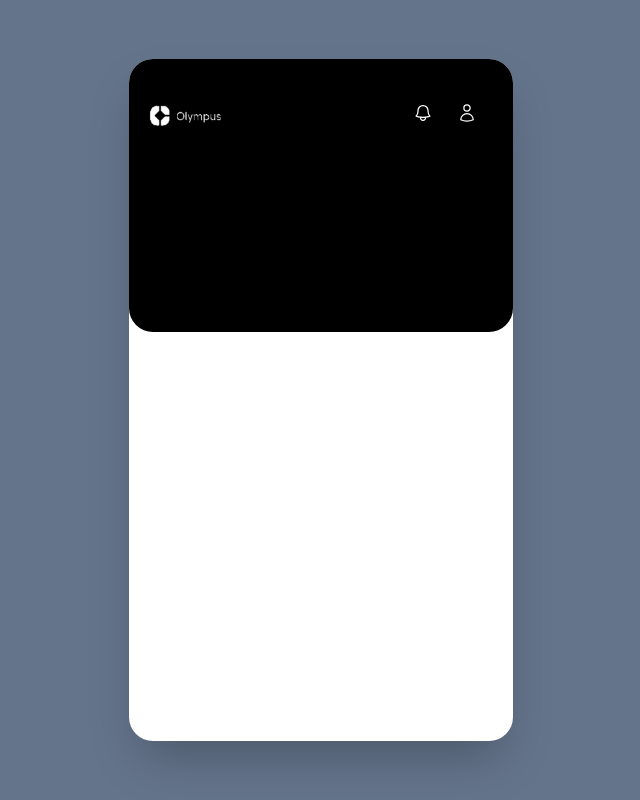
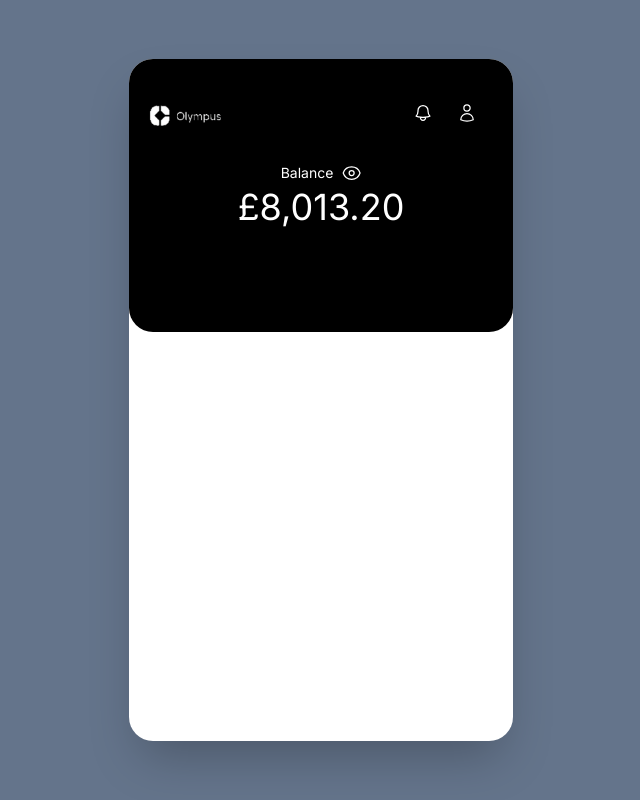
Before and after one commit to LaraSouzx/DesafioFrontEnd, a React (Create React App) app: page / in a window 1280 px wide. Shown: the whole page, without its empty margins (319-959 px from the left). Built offline with nearby package versions, Linux system fonts and the light colour scheme.

Commit message:
add: balance

```diff
--- a/public/index.html
+++ b/public/index.html
@@ -24,7 +24,10 @@
       work correctly both with client-side routing and a non-root public URL.
       Learn how to configure a non-root public URL by running `npm run build`.
     -->
-    <title>React App</title>
+      <link rel="preconnect" href="https://fonts.googleapis.com">
+<link rel="preconnect" href="https://fonts.gstatic.com" crossorigin>
+<link href="https://fonts.googleapis.com/css2?family=Inter:wght@400;600;700&display=swap" rel="stylesheet">
+    <title>Desafio FrontEnd</title>
   </head>
   <body>
     <noscript>You need to enable JavaScript to run this app.</noscript>
--- /dev/null
+++ b/src/components/header/balance.jsx
@@ -0,0 +1,48 @@
+import React, { useState } from "react";
+
+const Balance = ({ className, valor = 0 }) => {
+  const [estaVisivel, setEstaVisivel] = useState(true);
+
+  const alternarVisibilidade = () => {
+    setEstaVisivel(!estaVisivel);
+  };
+
+
+  const valorFormatado = valor.toLocaleString('en-GB', {
+    style: 'currency',
+    currency: 'GBP',
+  });
+
+  return (
+        <div className={`flex flex-col items-center space-y-1 ${className || ""}`}>
+
+
+      <div className="flex items-center space-x-2">
+        <span className="text-white text-sm">
+          Balance
+        </span>
+        <button onClick={alternarVisibilidade} aria-label="Ocultar ou mostrar saldo">
+          {estaVisivel ? (
+            // Olho Aberto
+            <svg xmlns="http://www.w3.org/2000/svg" fill="none" viewBox="0 0 24 24" strokeWidth={1.5} stroke="currentColor" className="w-5 h-5 text-white">
+              <path strokeLinecap="round" strokeLinejoin="round" d="M2.036 12.322a1.012 1.012 0 010-.639C3.423 7.51 7.36 4.5 12 4.5c4.638 0 8.573 3.007 9.963 7.178.07.207.07.432 0 .639C20.577 16.49 16.64 19.5 12 19.5c-4.638 0-8.573-3.007-9.963-7.178z" />
+              <path strokeLinecap="round" strokeLinejoin="round" d="M15 12a3 3 0 11-6 0 3 3 0 016 0z" />
+            </svg>
+          ) : (
+            //  Olho Fechado
+            <svg xmlns="http://www.w3.org/2000/svg" fill="none" viewBox="0 0 24 24" strokeWidth={1.5} stroke="currentColor" className="w-5 h-5 text-white">
+              <path strokeLinecap="round" strokeLinejoin="round" d="M3.98 8.223A10.477 10.477 0 001.934 12C3.226 16.338 7.244 19.5 12 19.5c.993 0 1.953-.138 2.863-.395M6.228 6.228A10.45 10.45 0 0112 4.5c4.756 0 8.773 3.162 10.065 7.498a10.523 10.523 0 01-4.293 5.774M6.228 6.228L3 3m3.228 3.228l3.65 3.65m7.894 7.894L21 21m-3.228-3.228l-3.65-3.65m0 0a3 3 0 10-4.243-4.243m4.243 4.243l-4.243-4.243" />
+            </svg>
+          )}
+        </button>
+      </div>
+
+      {/*  O valor do saldo */}
+      <div className="text-white text-4xl font-normal">
+        {estaVisivel ? valorFormatado : '£ ••••••'}
+      </div>
+    </div>
+  );
+};
+
+export default Balance;
--- a/src/components/header/headerBase.jsx
+++ b/src/components/header/headerBase.jsx
@@ -1,10 +1,12 @@
 import logo from '../../assets/logo.png';
 import NotificacaoIcon from './Notificacao';
 import PerfilIcon from './Perfil';
+import Balance from './balance';
 
 function HeaderBase() {
   return (
     <div className='bg-black h-[40%] w-full rounded-3xl relative overflow-hidden'>
+        <Balance valor={8013.20} className="absolute top-1/2 left-1/2 -translate-x-1/2 -translate-y-1/2"/>
         <PerfilIcon className=" absolute top-9 left-80"/>
         <NotificacaoIcon className=" absolute top-9 left-60"/>
         <img
--- a/tailwind.config.js
+++ b/tailwind.config.js
@@ -5,7 +5,9 @@ module.exports = {
   ],
   theme: {
     extend: {
-        colors: {}
+       fontFamily:{
+        sans:['Inter'],
+       }
     },
   },
   plugins: [],
```
